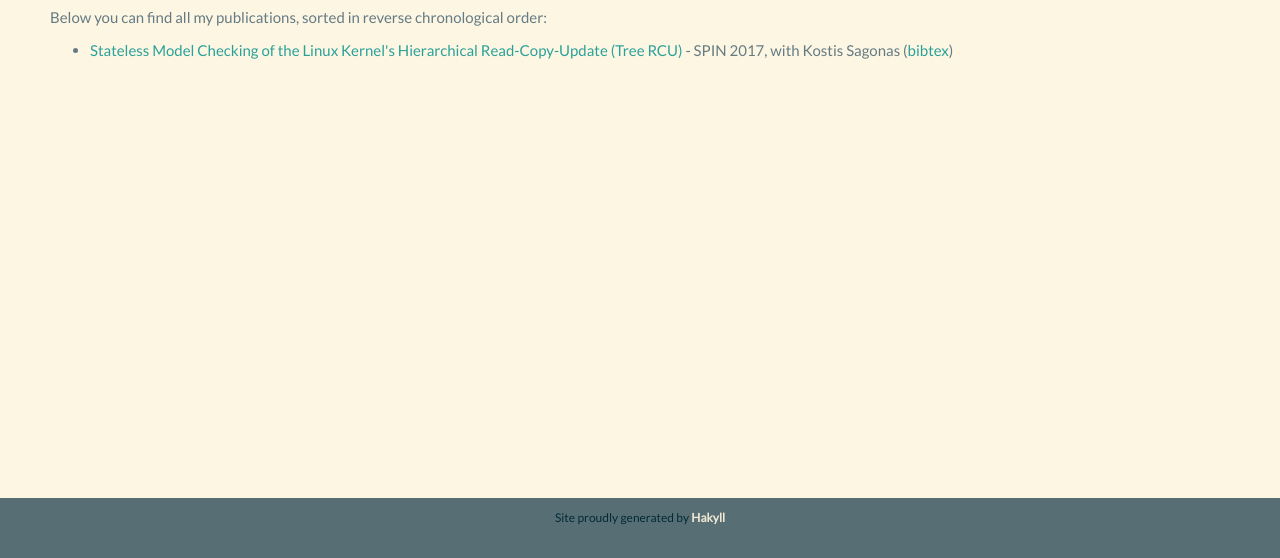
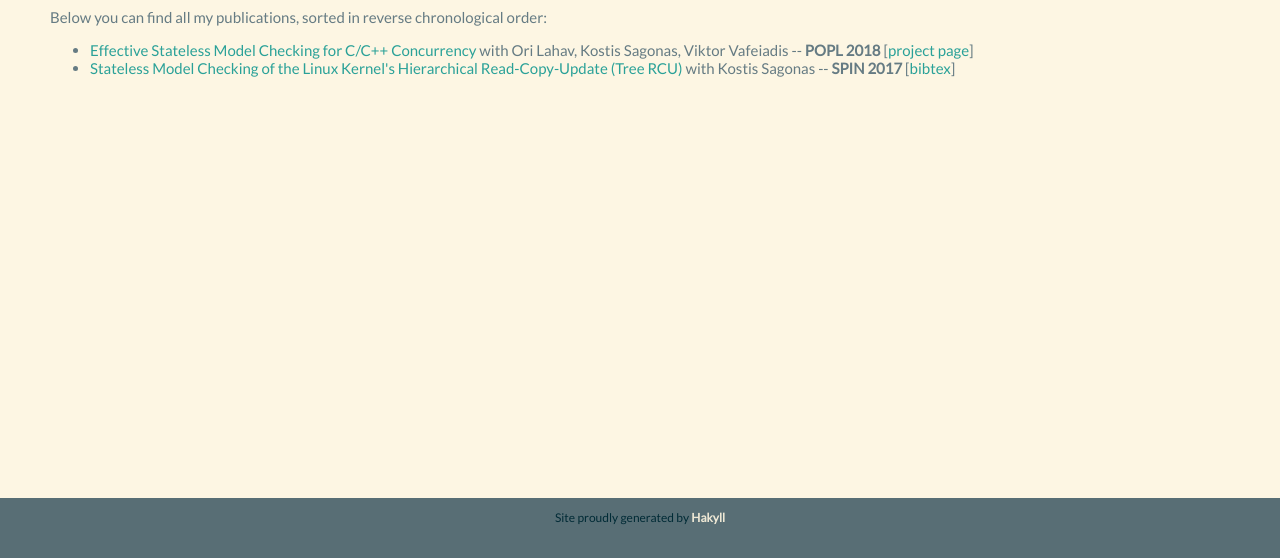
Before and after one commit to michalis-/michalis-.github.io, a plain HTML site: page publications.html in a window 1280 px wide. Shown: the part 242-800 px from the top of the page. Drawn offline with Linux system fonts and the light colour scheme.

Commit message:
Publish.

```diff
--- a/publications.html
+++ b/publications.html
@@ -26,8 +26,15 @@
 <ul>
 
         <li>
-	  <a href="papers/spin2017-rcu.pdf">Stateless Model Checking of the Linux Kernel's Hierarchical Read-Copy-Update (Tree RCU)</a> - SPIN 2017, with Kostis Sagonas
-	  (<a href="papers/spin2017-rcu.bib">bibtex</a>)
+	  <a href="papers/popl2018-rcmc.pdf">Effective Stateless Model Checking for C/C++ Concurrency</a> with Ori Lahav, Kostis Sagonas, Viktor Vafeiadis -- <b>POPL 2018</b>
+
+	   [<a href="http://plv.mpi-sws.org/rcmc/">project page</a>]
+        </li>
+
+        <li>
+	  <a href="papers/spin2017-rcu.pdf">Stateless Model Checking of the Linux Kernel's Hierarchical Read-Copy-Update (Tree RCU)</a> with Kostis Sagonas -- <b>SPIN 2017</b>
+	   [<a href="papers/spin2017-rcu.bib">bibtex</a>]
+
         </li>
 
 </ul>
```
Also changed, not shown: 1 other file.
